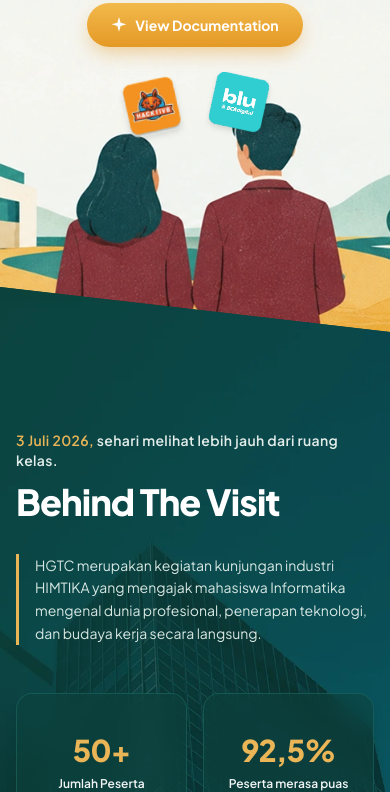
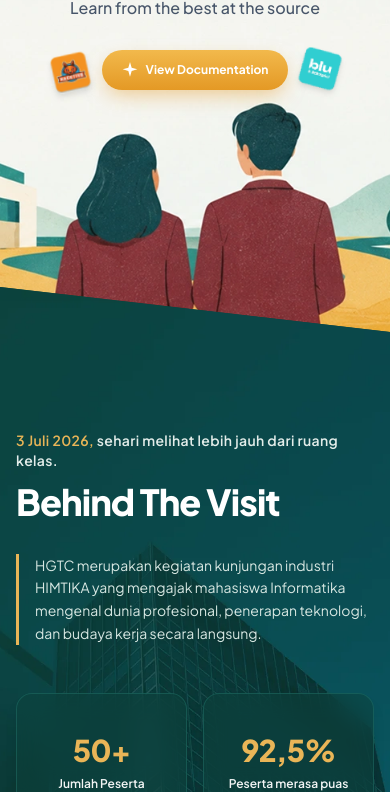
Before and after one commit to Sy4d-G/hgtc-web, a plain HTML site: page index.html in a window 390 px wide. Shown: the part 308-1100 px from the top of the page. Drawn offline with nearby package versions, Linux system fonts and the light colour scheme; a web font is replaced by a local one.

Commit message:
feat: position hacktiv8 and blu badges beside documentation button on mobile

```diff
--- a/index.html
+++ b/index.html
@@ -242,18 +242,15 @@
             Learn from the best at the source
           </p>
 
-          <div>
-            <a href="#dokumentasi" class="inline-flex items-center justify-center gap-2 px-6 sm:px-7 py-3 rounded-full bg-gradient-to-b from-[#f2b94c] to-[#e49925] text-white font-bold text-sm sm:text-base shadow-[0_8px_20px_-4px_rgba(228,153,37,0.5)] hover:shadow-[0_12px_24px_-4px_rgba(228,153,37,0.6)] hover:brightness-105 active:scale-[0.98] transition-all">
+          <div class="flex items-center justify-center gap-2.5 sm:gap-0">
+            <img src="assets/images/badge-hacktiv8.png" alt="Hacktiv8" class="block sm:hidden w-11 h-auto drop-shadow-md -rotate-6 shrink-0 select-none pointer-events-none" width="196" height="200">
+            <a href="#dokumentasi" class="inline-flex items-center justify-center gap-2 px-5 sm:px-7 py-3 rounded-full bg-gradient-to-b from-[#f2b94c] to-[#e49925] text-white font-bold text-xs sm:text-base shadow-[0_8px_20px_-4px_rgba(228,153,37,0.5)] hover:shadow-[0_12px_24px_-4px_rgba(228,153,37,0.6)] hover:brightness-105 active:scale-[0.98] transition-all whitespace-nowrap">
               <svg class="w-4 h-4 fill-white shrink-0" viewBox="0 0 24 24">
                 <path d="M12 0l2.5 8.5L23 11l-8.5 2.5L12 22l-2.5-8.5L1 11l8.5-2.5L12 0z"/>
               </svg>
               <span>View Documentation</span>
             </a>
-          </div>
-
-          <div class="flex sm:hidden items-center justify-center gap-6 mt-6">
-            <img src="assets/images/badge-hacktiv8.png" alt="Hacktiv8" class="w-16 h-auto drop-shadow-md -rotate-6">
-            <img src="assets/images/badge-blu.png" alt="Blu by BCA Digital" class="w-16 h-auto drop-shadow-md">
+            <img src="assets/images/badge-blu.png" alt="Blu by BCA Digital" class="block sm:hidden w-11 h-auto drop-shadow-md rotate-3 shrink-0 select-none pointer-events-none" width="204" height="206">
           </div>
         </div>
       </div>
```
